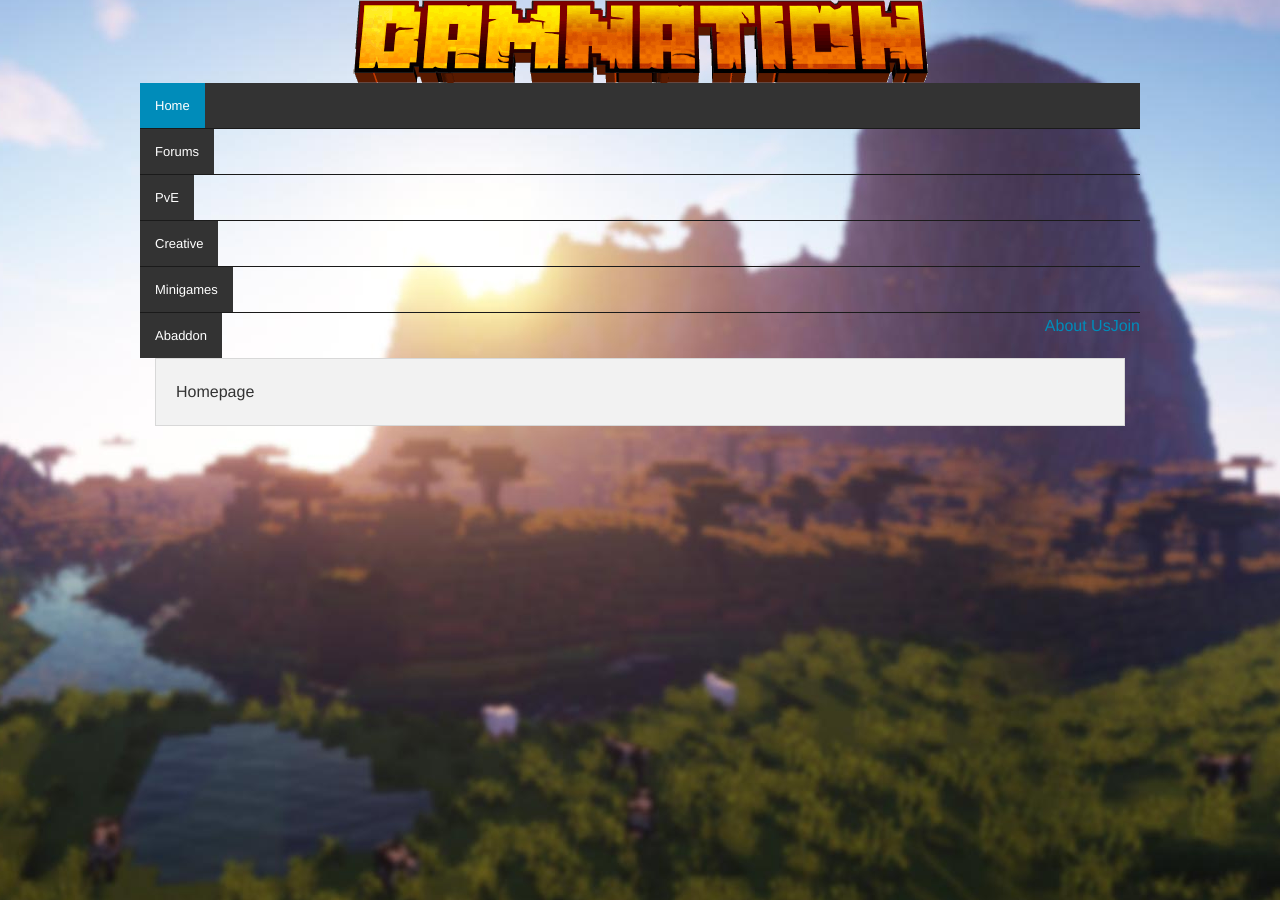
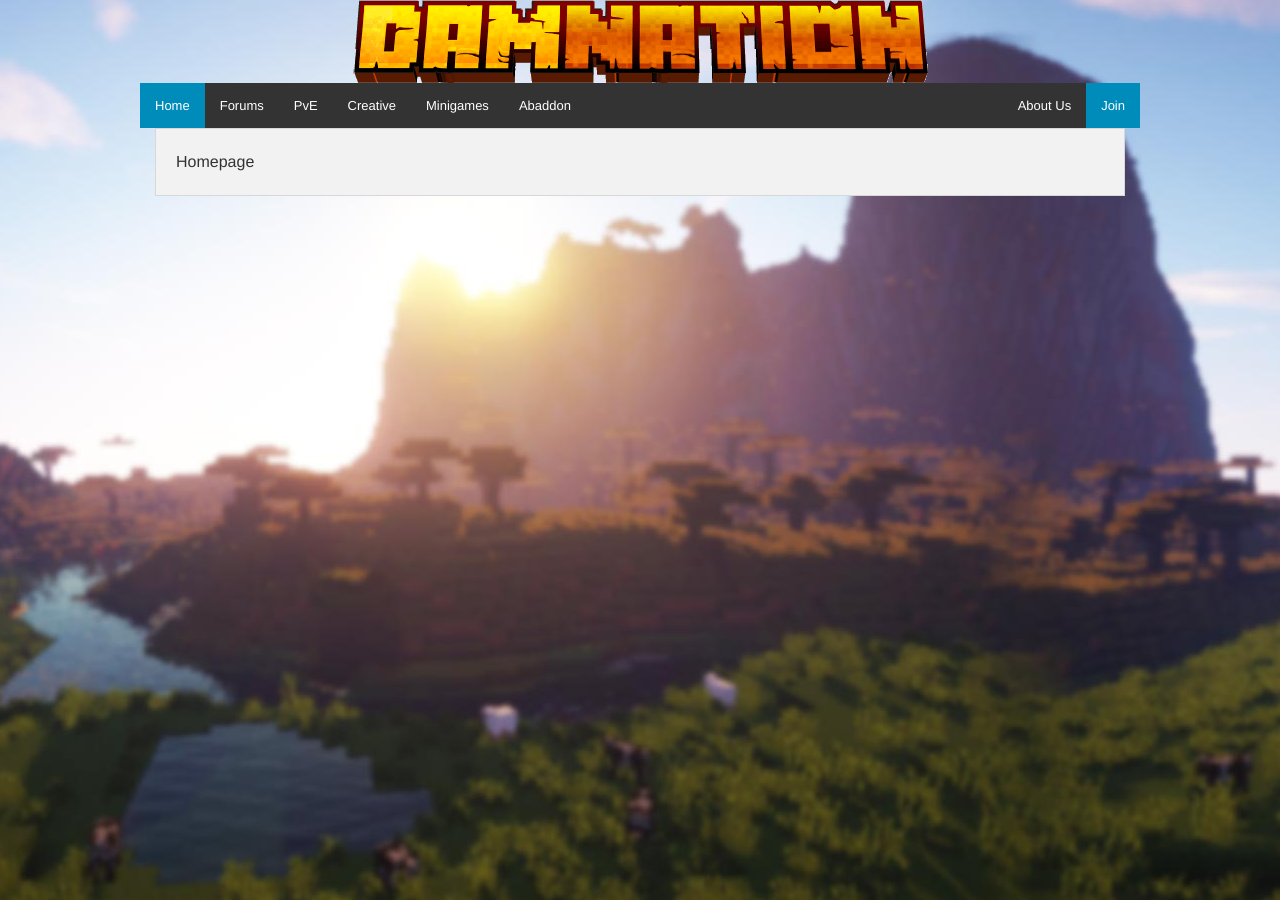
Before and after one commit to damnation-eu/website-beta, a Jekyll site: the page built from index.md, in a window 1280 px wide. Built offline with Jekyll 4.4.1, drawn with Linux system fonts in a browser that asks for light colours; nearby versions of some CDN libraries; library files that are not in the unit come from our copies.

Commit message:
Update nav.html

```diff
--- a/_includes/nav.html
+++ b/_includes/nav.html
@@ -9,21 +9,17 @@
 <nav class="navbar navbar-inverse navbar-fixed-top">
   <div class="container-fluid">
     <div>
-      <ul class="nav navbar-nav">
+      <ul class="nav navbar-nav left">
         <li class="active"><a href="/website-beta">Home</a></li>
-        <li class="divider"></li>
         <li><a href="https://damnation.eu/phpbb/">Forums</a></li>
-        <li class="divider"></li>
         <li><a href="/website-beta/pve">PvE</a></li>
-        <li class="divider"></li>
         <li><a href="/website-beta/creative">Creative</a></li>
-        <li class="divider"></li>
         <li><a href="/website-beta/minigames">Minigames</a></li>
-        <li class="divider"></li>
         <li><a href="/website-beta/abaddon">Abaddon</a></li>
-        <ul class="right active"><a href="/website-beta/pve/apply">Join</a></ul>
-        <ul class="divider"></ul>
-        <ul class="right"><a href="/website-beta/about">About Us</a></ul>
+      </ul>
+      <ul class="nav navbar-nav right">
+        <li class="right active"><a href="/website-beta/pve/apply">Join</a></li>
+        <li class="right"><a href="/website-beta/about">About Us</a></li>
       </ul>
     </div>
   </div>
```
